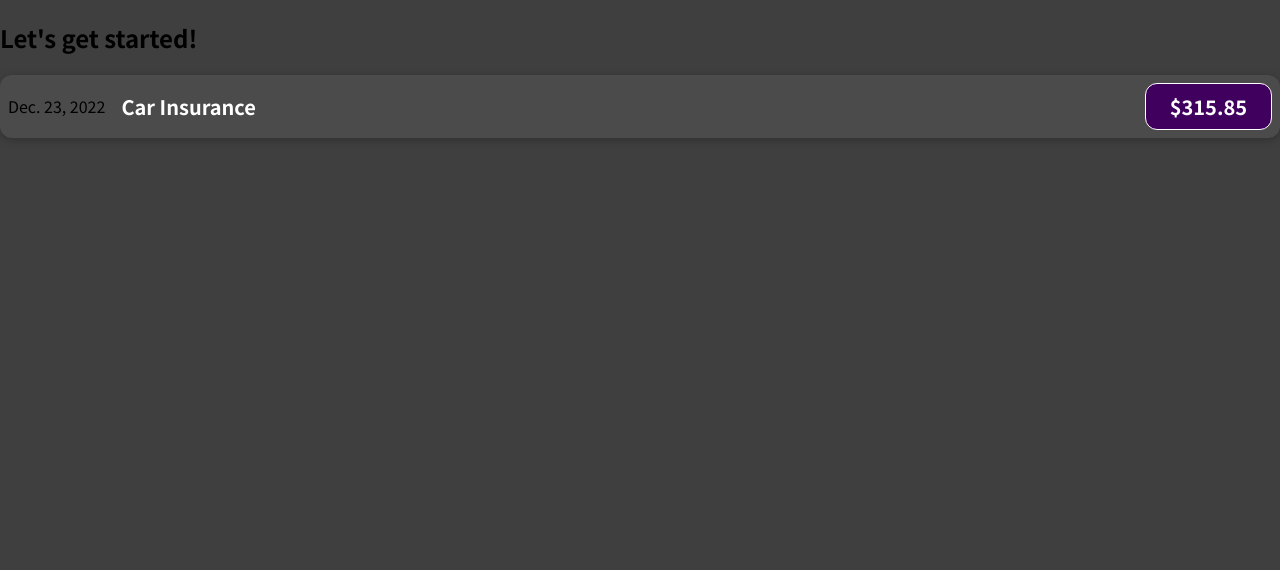
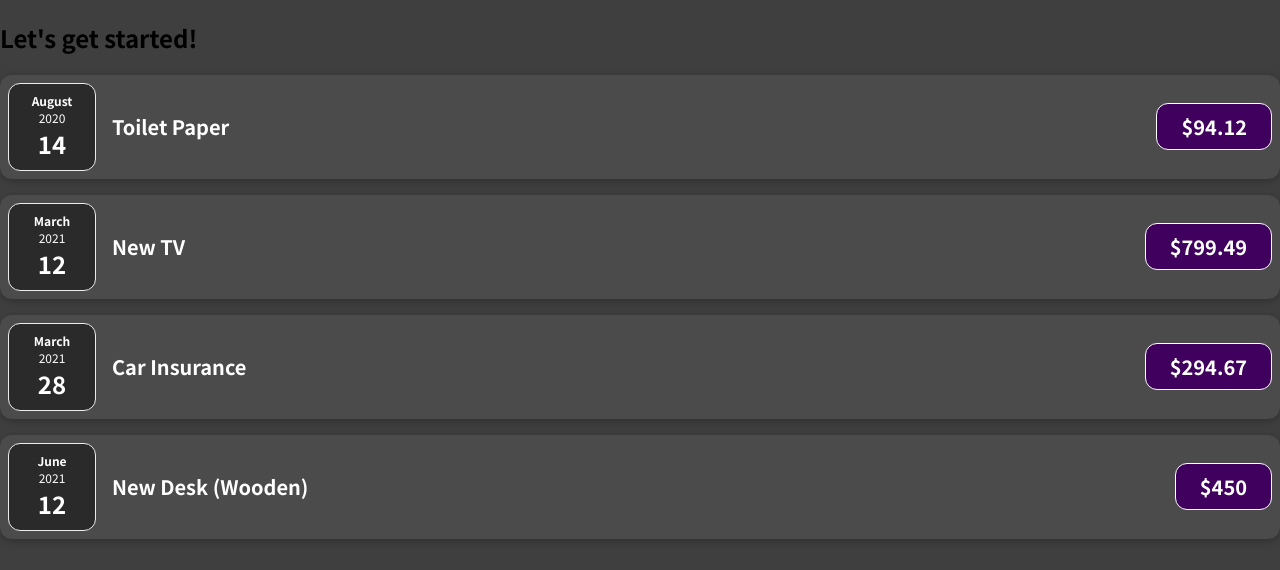
Before and after one commit to jhudson357/react-complete-guide, a React (Create React App) app: page / in a window 1280 px wide. Shown: the top 570 px of the page. Built offline with nearby package versions, Linux system fonts and the light colour scheme.

Commit message:
expense date component

```diff
--- a/src/App.js
+++ b/src/App.js
@@ -1,10 +1,51 @@
 import ExpenseItem from "./components/ExpenseItem/ExpenseItem"
 
 function App() {
+  const expenses = [
+    {
+      id: 'e1',
+      title: 'Toilet Paper',
+      amount: 94.12,
+      date: new Date(2020, 7, 14),
+    },
+    { id: 'e2', title: 'New TV', amount: 799.49, date: new Date(2021, 2, 12) },
+    {
+      id: 'e3',
+      title: 'Car Insurance',
+      amount: 294.67,
+      date: new Date(2021, 2, 28),
+    },
+    {
+      id: 'e4',
+      title: 'New Desk (Wooden)',
+      amount: 450,
+      date: new Date(2021, 5, 12),
+    },
+  ]
+
   return (
     <div>
       <h2>Let's get started!</h2>
-      <ExpenseItem />
+      <ExpenseItem
+        title = {expenses[0].title}
+        amount = {expenses[0].amount}
+        date = {expenses[0].date}
+      />
+      <ExpenseItem
+        title = {expenses[1].title}
+        amount = {expenses[1].amount}
+        date = {expenses[1].date}
+      />
+      <ExpenseItem
+        title = {expenses[2].title}
+        amount = {expenses[2].amount}
+        date = {expenses[2].date}
+      />
+      <ExpenseItem
+        title = {expenses[3].title}
+        amount = {expenses[3].amount}
+        date = {expenses[3].date}
+      />
     </div>
   )
 }
--- /dev/null
+++ b/src/components/ExpenseDate/ExpenseDate.css
@@ -0,0 +1,26 @@
+.expense-date {
+  display: flex;
+  flex-direction: column;
+  width: 5.5rem;
+  height: 5.5rem;
+  border: 1px solid #ececec;
+  background-color: #2a2a2a;
+  color: white;
+  border-radius: 12px;
+  align-items: center;
+  justify-content: center;
+}
+
+.expense-date__month {
+  font-size: 0.75rem;
+  font-weight: bold;
+}
+
+.expense-date__year {
+  font-size: 0.75rem;
+}
+
+.expense-date__day {
+  font-size: 1.5rem;
+  font-weight: bold;
+}
--- /dev/null
+++ b/src/components/ExpenseDate/ExpenseDate.jsx
@@ -0,0 +1,17 @@
+import './ExpenseDate.css'
+
+const ExpenseDate = (props) => {
+  const month = props.date.toLocaleString('en-US', {month: 'long'})
+  const day = props.date.toLocaleString('en-US', {day: '2-digit'})
+  const year = props.date.getFullYear()
+
+  return (
+    <div className='expense-date'>
+      <div className='expense-date__month'>{month}</div>
+      <div className='expense-date__year'>{year}</div>
+      <div className='expense-date__day'>{day}</div>
+    </div>
+  )
+}
+
+export default ExpenseDate
--- a/src/components/ExpenseItem/ExpenseItem.jsx
+++ b/src/components/ExpenseItem/ExpenseItem.jsx
@@ -1,12 +1,14 @@
 import './ExpenseItem.css'
+import ExpenseDate from '../ExpenseDate/ExpenseDate'
 
-const ExpenseItem = () => {
+const ExpenseItem = ({title, amount, date}) => {
+
   return (
     <div className='expense-item'>
-      <div>Dec. 23, 2022</div>
+      <ExpenseDate date = {date}/>
       <div className='expense-item__description'>
-        <h2>Car Insurance</h2>
-        <div className='expense-item__price'>$315.85</div>
+        <h2>{title}</h2>
+        <div className='expense-item__price'>${amount}</div>
       </div>
     </div>
   )
```
